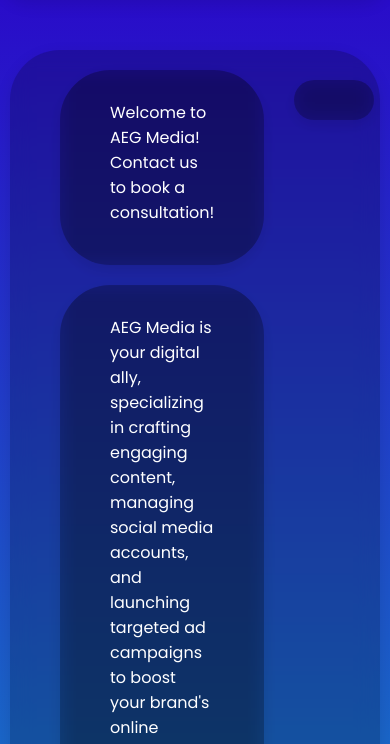
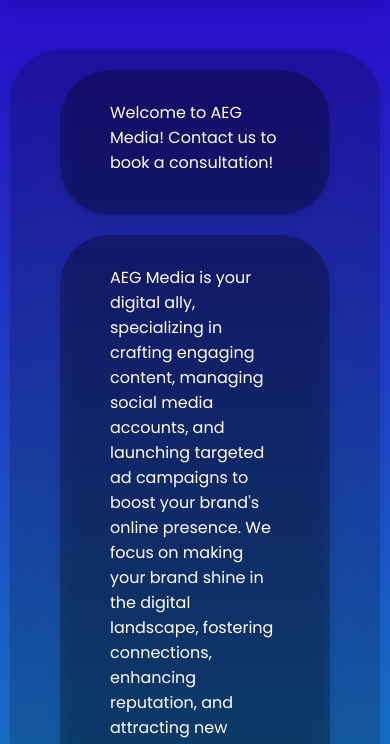
Before and after one commit to Creeeeger/aegmedia, a plain HTML site: page service/index.html in a window 390 px wide. Shown: the part 100-844 px from the top of the page. Drawn offline with Linux system fonts and the light colour scheme.

Commit message:
service: fix for mobile view

```diff
--- a/service/styles.css
+++ b/service/styles.css
@@ -154,15 +154,22 @@ img {
     color: white;
 }
 
-.following-section {
-    /* Add styles for the following section */
-    z-index: 2;
-    /* Ensure the following section appears above the footer */
-    position: relative;
-    /* Allow the following section to appear above the footer */
-    padding-bottom: 100px;
-    /* Add padding to the bottom to prevent content from overlapping the footer */
+
+@media only screen and (max-width: 1000px) {
+    .panel {
+        flex-direction: column;
+    }
+
+    .left-column,
+    .right-column {
+        flex: 1;
+    }
+
+    .box {
+        margin: 10px 0;
+    }
 }
+
 
 .box {
     position: relative;
```
Also changed, not shown: service/index.html (+1 -1 lines).
